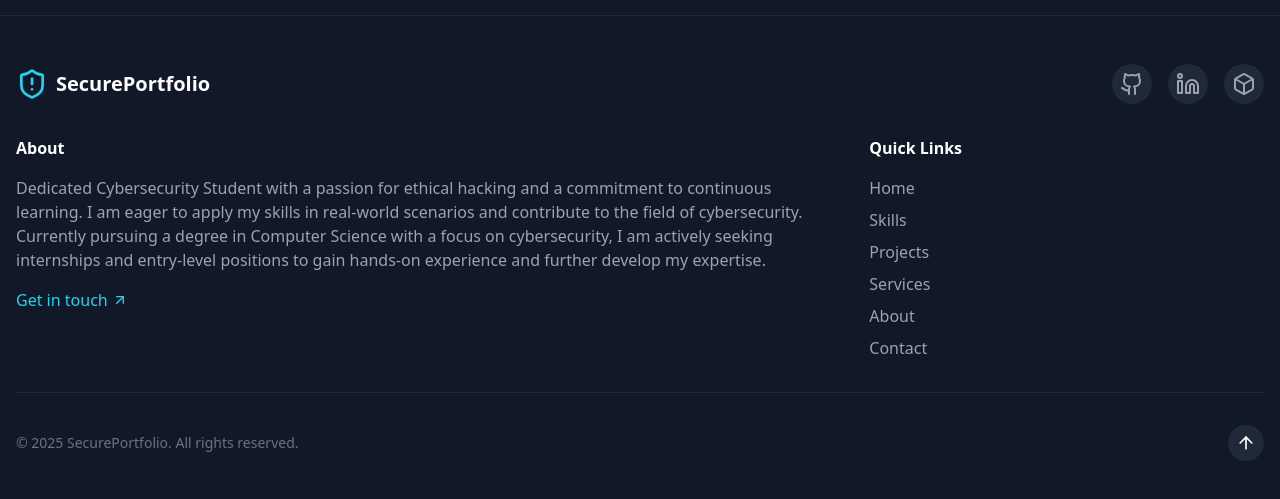
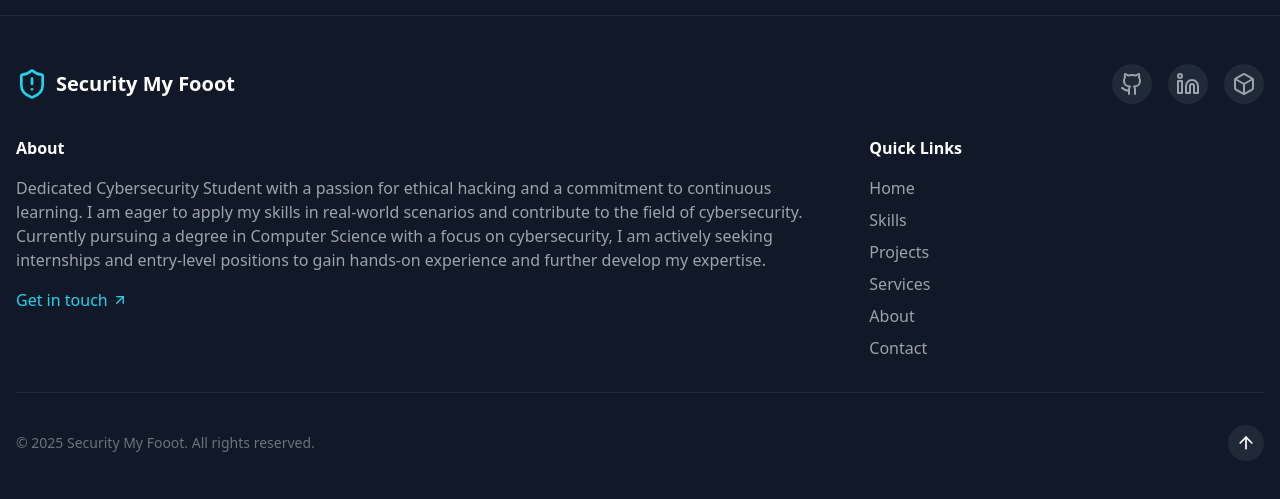
Before and after one commit to dkgamer02ai/React-Portfolio, a React (Vite) app: page / in a window 1280 px wide. Shown: the part 4811-5310 px from the top of the page. Built offline with nearby package versions, Linux system fonts and the light colour scheme.

Commit message:
Remove Workflow

```diff
--- a/index.html
+++ b/index.html
@@ -4,7 +4,7 @@
     <meta charset="UTF-8" />
     <link rel="icon" type="image/svg+xml" href="/vite.svg" />
     <meta name="viewport" content="width=device-width, initial-scale=1.0" />
-    <title>Cybersecurity Portfolio Website</title>
+    <title>Security My Fooot</title>
   </head>
   <body>
     <div id="root"></div>
--- a/src/App.tsx
+++ b/src/App.tsx
@@ -1,4 +1,3 @@
-import { useEffect } from 'react';
 import Header from './components/Header';
 import Hero from './components/Hero';
 import Skills from './components/Skills';
@@ -8,10 +7,6 @@ import Contact from './components/Contact';
 import Footer from './components/Footer';
 
 function App() {
-  useEffect(() => {
-    // Update page title
-    document.title = "DKGamer02AI's Folio";
-  }, []);
 
   return (
     <div className="min-h-screen bg-gray-900 text-white">
--- a/src/components/Footer.tsx
+++ b/src/components/Footer.tsx
@@ -15,7 +15,7 @@ const Footer: React.FC = () => {
         <div className="flex flex-col md:flex-row justify-between items-center mb-8">
           <div className="flex items-center mb-6 md:mb-0">
             <ShieldAlert className="h-8 w-8 text-cyan-400 mr-2" />
-            <span className="font-bold text-xl text-white">SecurePortfolio</span>
+            <span className="font-bold text-xl text-white">Security My Fooot</span>
           </div>
 
           <div className="flex items-center space-x-4">
@@ -52,7 +52,7 @@ const Footer: React.FC = () => {
 
         <div className="pt-8 mt-8 border-t border-gray-800 flex flex-col md:flex-row justify-between items-center">
           <p className="text-gray-500 text-sm mb-4 md:mb-0">
-            &copy; {new Date().getFullYear()} SecurePortfolio. All rights reserved.
+            &copy; {new Date().getFullYear()} Security My Fooot. All rights reserved.
           </p>
 
           <button
```
